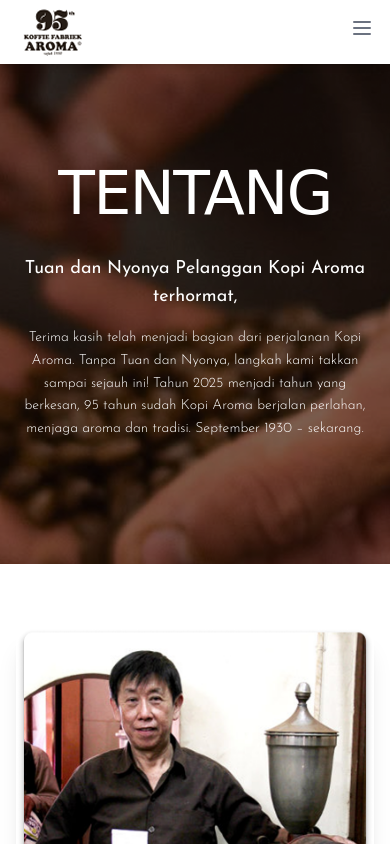
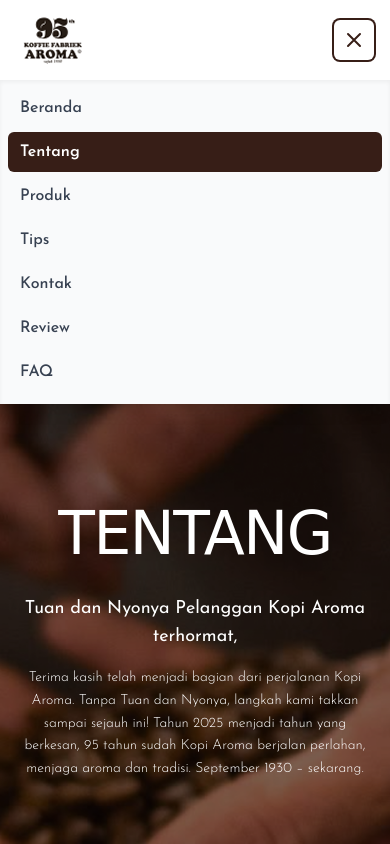
Before and after one commit to seepaaw/Kopi-Aroma-Re-Design-, a plain HTML site: page tentang.html in a window 390 px wide. Both pictures are taken after a click on the button "Toggle menu". Shown: the top 844 px of the page. Drawn offline with nearby package versions, Linux system fonts and the light colour scheme; a web font is replaced by a local one.

Commit message:
tentang.html

```diff
--- a/tentang.html
+++ b/tentang.html
@@ -48,34 +48,113 @@
              background: linear-gradient(to bottom, #493724, #AF8456);
         }
     </style>
+<head>
+    <script src="https://cdn.tailwindcss.com"></script>
+    <link rel="preconnect" href="https://fonts.googleapis.com">
+    <link rel="preconnect" href="https://fonts.gstatic.com" crossorigin>
+    <link href="https://fonts.googleapis.com/css2?family=Aboreto&family=Josefin+Sans:ital,wght@0,100..700;1,100..700&display=swap" rel="stylesheet">
+    <script>
+        tailwind.config = {
+            theme: {
+                extend: {
+                    fontFamily: {
+                        sans: ['"Josefin Sans"', 'sans-serif'],
+                        aboreto: ['Aboreto', 'cursive'],
+                    },
+                    colors: {
+                        'kopi-dark': '#371e17',
+                    },
+                    borderRadius: {
+                        '12': '0.75rem',
+                    }
+                }
+            }
+        }
+    </script>
+
+    <style>
+        .border-b-kopi-dark {
+            border-color: #371e17;
+        }
+    </style>
 </head>
-<body class="font-sans text-gray-800">
+<body>
 
-    <header class="bg-white shadow-md sticky top-0 z-10">
+    <header class="bg-white shadow-lg sticky top-0 z-20">
         <nav class="max-w-7xl mx-auto px-4 sm:px-6 lg:px-8">
-            <div class="flex justify-between items-center h-16">
-                <a href="index.html" class="flex items-center space-x-2">
-                    <img src="img/logo.png" alt="93 Aroma Logo" class="h-15">
+            <div class="flex justify-between items-center h-20">
+                <a href="#" class="flex items-center space-x-2">
+                    <img src="img/logo.png" alt="Logo Kopi Aroma" class="h-15 w-15">
                 </a>
-                <div class="hidden md:flex space-x-6 text-sm font-medium">
-                   <a href="index.html" class="text-gray-600 hover:text-gray-900">Beranda</a>
-                    <a href="tentang.html" class="text-gray-900 border-b-2 border-transparent border-b-brown-600 pb-1">Tentang</a>
-                    <a href="produk.html" class="text-gray-600 hover:text-gray-900">Produk</a>
-                    <a href="tips.html" class="text-gray-600 hover:text-gray-900">Tips</a>
-                    <a href="kontak.html" class="text-gray-600 hover:text-gray-900">Kontak</a>
-                    <a href="review.html" class="text-gray-600 hover:text-gray-900">Review</a>
-                    <a href="FAQ.html" class="text-gray-600 hover:text-gray-900">FAQ</a>
+
+               <div class="hidden md:flex space-x-6 text-sm font-semibold">
+                    <a href="index.html" class="text-gray-600 hover:text-kopi-dark pb-1 border-b-2 border-transparent hover:border-kopi-dark transition duration-150 ease-in-out">Beranda</a>
+                    <a href="tentang.html" class="text-kopi-dark border-b-2 border-kopi-dark pb-1 transition duration-150 ease-in-out">Tentang</a>
+                    <a href="produk.html" class="text-gray-600 hover:text-kopi-dark pb-1 border-b-2 border-transparent hover:border-kopi-dark transition duration-150 ease-in-out">Produk</a>
+                    <a href="tips.html" class="text-gray-600 hover:text-kopi-dark pb-1 border-b-2 border-transparent hover:border-kopi-dark transition duration-150 ease-in-out">Tips</a>
+                    <a href="kontak.html" class="text-gray-600 hover:text-kopi-dark pb-1 border-b-2 border-transparent hover:border-kopi-dark transition duration-150 ease-in-out">Kontak</a>
+                    <a href="review.html" class="text-gray-600 hover:text-kopi-dark pb-1 border-b-2 border-transparent hover:border-kopi-dark transition duration-150 ease-in-out">Review</a>
+                    <a href="FAQ.html" class="text-gray-600 hover:text-kopi-dark pb-1 border-b-2 border-transparent hover:border-kopi-dark transition duration-150 ease-in-out">FAQ</a>
                 </div>
+
                 <div class="md:hidden">
-                    <button class="text-gray-500 hover:text-gray-900 focus:outline-none">
-                        <svg class="h-6 w-6" fill="none" viewBox="0 0 24 24" stroke="currentColor">
+                    <button id="mobile-menu-button" class="p-2 rounded-md text-kopi-dark hover:bg-gray-100 focus:outline-none focus:ring-2 focus:ring-kopi-dark transition duration-150 ease-in-out" aria-label="Toggle menu">
+                        <svg id="menu-icon-open" class="h-6 w-6" fill="none" viewBox="0 0 24 24" stroke="currentColor">
                             <path stroke-linecap="round" stroke-linejoin="round" stroke-width="2" d="M4 6h16M4 12h16M4 18h16" />
+                        </svg>
+                        <svg id="menu-icon-close" class="h-6 w-6 hidden" fill="none" viewBox="0 0 24 24" stroke="currentColor">
+                            <path stroke-linecap="round" stroke-linejoin="round" stroke-width="2" d="M6 18L18 6M6 6l12 12" />
                         </svg>
                     </button>
                 </div>
             </div>
         </nav>
+
+        <div id="mobile-menu" class="md:hidden origin-top transition-all duration-300 ease-in-out max-h-0 overflow-hidden bg-gray-50 shadow-inner invisible">
+            <div class="px-2 pt-2 pb-3 space-y-1 sm:px-3 flex flex-col font-medium">
+                <a href="index.html" class="block rounded-md px-3 py-2 text-base text-gray-700 hover:bg-gray-200 hover:text-kopi-dark transition duration-150 ease-in-out">Beranda</a>
+                <a href="tentang.html" class="block rounded-md px-3 py-2 text-base font-semibold text-white bg-kopi-dark transition duration-150 ease-in-out">Tentang</a>
+                <a href="produk.html" class="block rounded-md px-3 py-2 text-base text-gray-700 hover:bg-gray-200 hover:text-kopi-dark transition duration-150 ease-in-out">Produk</a>
+                <a href="tips.html" class="block rounded-md px-3 py-2 text-base text-gray-700 hover:bg-gray-200 hover:text-kopi-dark transition duration-150 ease-in-out">Tips</a>
+                <a href="kontak.html" class="block rounded-md px-3 py-2 text-base text-gray-700 hover:bg-gray-200 hover:text-kopi-dark transition duration-150 ease-in-out">Kontak</a>
+                <a href="review.html" class="block rounded-md px-3 py-2 text-base text-gray-700 hover:bg-gray-200 hover:text-kopi-dark transition duration-150 ease-in-out">Review</a>
+                <a href="FAQ.html" class="block rounded-md px-3 py-2 text-base text-gray-700 hover:bg-gray-200 hover:text-kopi-dark transition duration-150 ease-in-out">FAQ</a>
+            </div>
+        </div>
     </header>
+
+    <script>
+        document.addEventListener('DOMContentLoaded', () => {
+            const button = document.getElementById('mobile-menu-button');
+            const menu = document.getElementById('mobile-menu');
+            const iconOpen = document.getElementById('menu-icon-open');
+            const iconClose = document.getElementById('menu-icon-close');
+
+            let isOpen = false;
+
+            button.addEventListener('click', () => {
+                isOpen = !isOpen;
+
+                if (isOpen) {
+                    menu.classList.remove('max-h-0', 'invisible');
+                    menu.classList.add('max-h-screen', 'visible');
+
+                    iconOpen.classList.add('hidden');
+                    iconClose.classList.remove('hidden');
+                } else {
+                    menu.classList.remove('max-h-screen', 'visible');
+                    setTimeout(() => {
+                        menu.classList.add('max-h-0', 'invisible');
+                    }, 300);
+
+                    iconOpen.classList.remove('hidden');
+                    iconClose.classList.add('hidden');
+                }
+            });
+        });
+    </script>
+
+</body>
 
     <section class="hero-bg-tentang h-[500px] relative flex items-center justify-center">
         <div class="absolute inset-0 hero-overlay"></div>
@@ -153,7 +232,7 @@
                     <h4 class="font-bold mb-2 text-gray-800">Kontak</h4>
                     <div class="text-gray-600 space-y-1">
                         <p>Alamat: Jl. Banceuy No. 51</p>
-                        <p>Bandung 40182</p>
+                        <p>Bandung 40111</p>
                         <p>No. Telepon: +62 2242 30473</p>
                         <p>Email: <a href="mailto:info@kopiaroma.id" class="hover:text-gray-900">info@kopiaroma.id</a></p>
                     </div>
```
